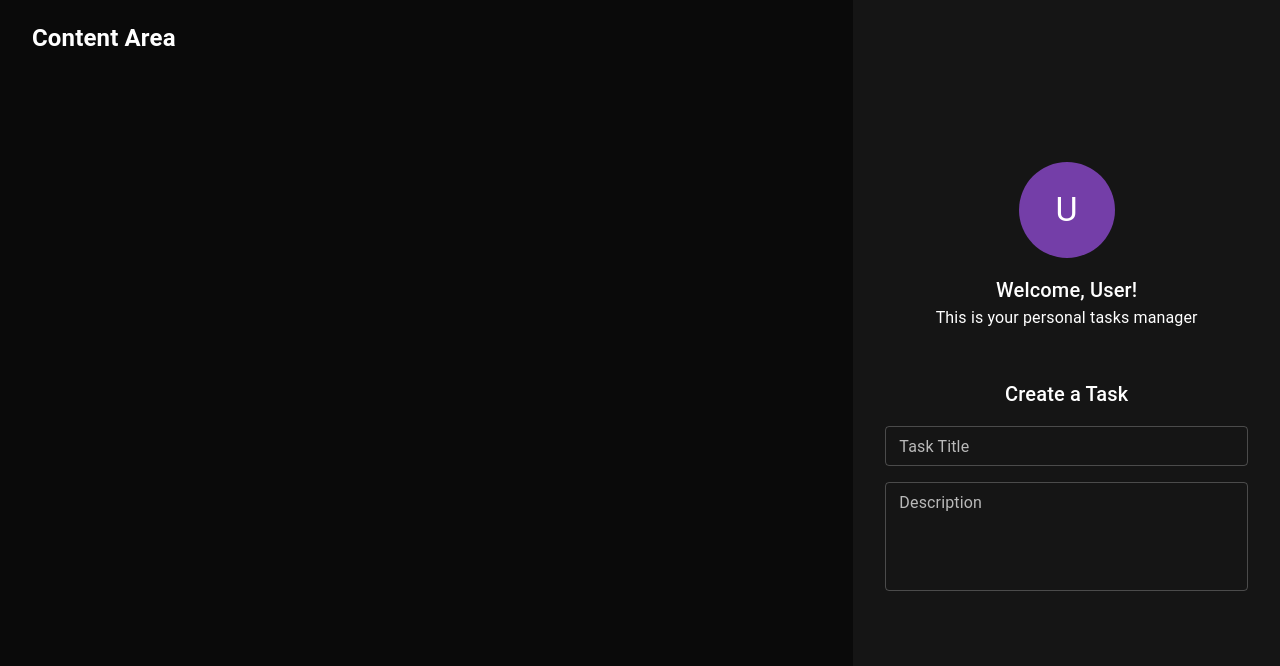
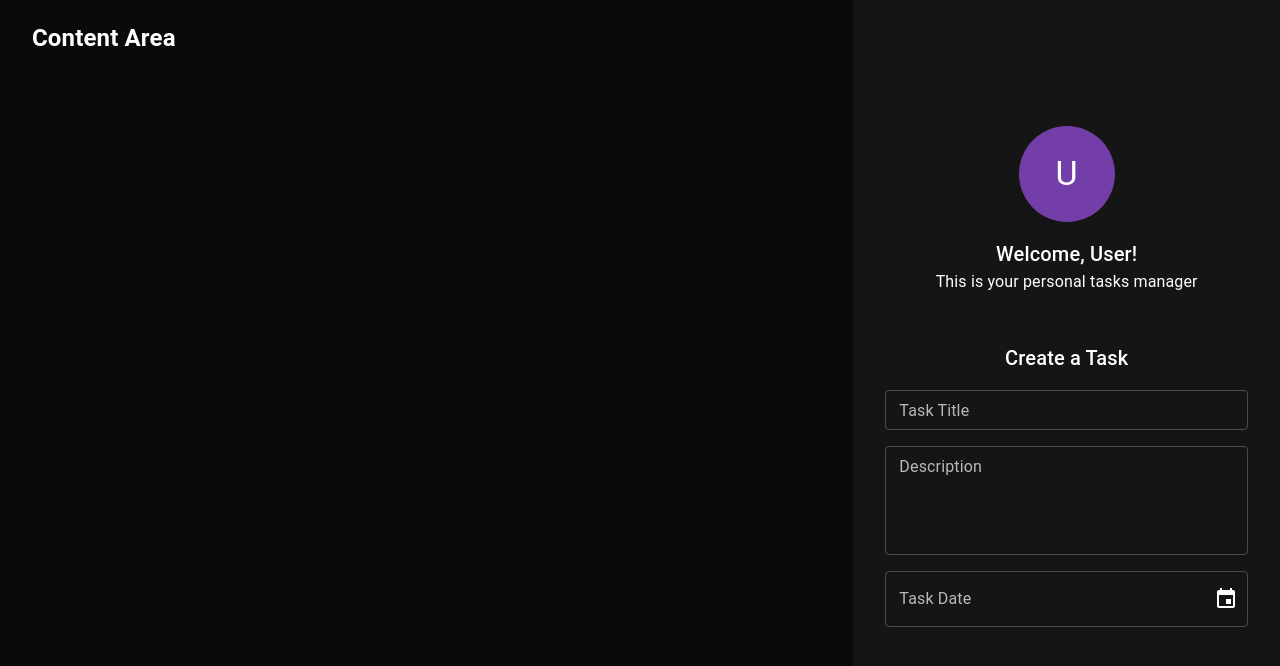
Before and after one commit to SharinLana/typescript-fullstack-tasks-manager, a React (Create React App) app: page / in a window 1280 px wide. Shown: the top 666 px of the page. Built offline with nearby package versions, Linux system fonts and the light colour scheme.

Commit message:
create a new interface to handle the date field

```diff
--- a/src/components/taskForm/TaskForm.tsx
+++ b/src/components/taskForm/TaskForm.tsx
@@ -2,6 +2,7 @@ import React, { FC, ReactElement } from 'react';
 import { Box, Typography, Stack } from '@mui/material';
 import TaskTitleField from './_taskTitleField';
 import TaskDescriptionField from './_taskDescriptionField';
+import TaskDateField from './_taskDateField';
 
 const TaskForm: FC = (): ReactElement => {
   return (
@@ -20,8 +21,9 @@ const TaskForm: FC = (): ReactElement => {
       </Typography>
 
       <Stack sx={{ width: '100%' }} spacing={2}>
-        <TaskTitleField/>
+        <TaskTitleField />
         <TaskDescriptionField />
+        <TaskDateField />
       </Stack>
     </Box>
   );
--- /dev/null
+++ b/src/components/taskForm/interfaces/IDateField.ts
@@ -0,0 +1,6 @@
+import { IDisabled } from './IDisabled';
+
+export interface IDateField extends IDisabled {
+  value?: Date | null;
+  onChange?: (value: Date | null) => void;
+}
```
